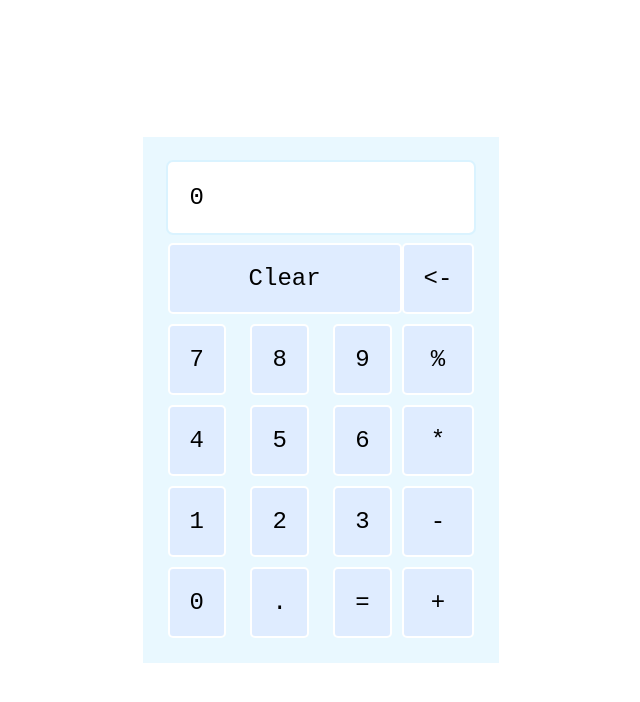
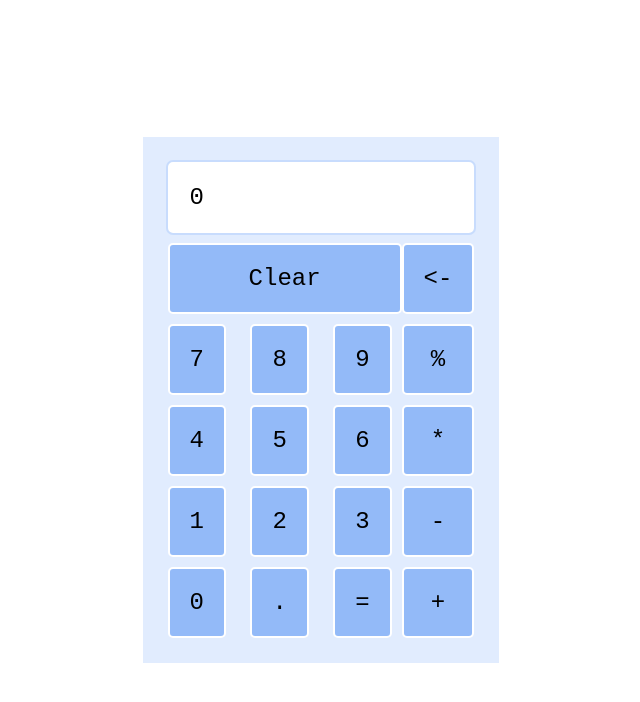
Before and after one commit to Faizulmd13/calculator, a plain HTML site: page index.html in a window 1280 px wide. Shown: the whole page, without its empty margins (319-959 px from the left). Drawn offline with Linux system fonts and the light colour scheme.

Commit message:
change colors

```diff
--- a/style.css
+++ b/style.css
@@ -4,8 +4,9 @@
   --margin: 5px;
   --border-radius: 5px;
 
-  --light-blue: rgba(182, 232, 255, 0.3);
-  --blue: rgb(223, 236, 255);
+  --light-blue: rgba(59, 130, 246, 0.15);
+  --blue: rgb(147, 186, 248);
+  --dark-blue: rgb(59, 130, 246);
 }
 
 * {
```
